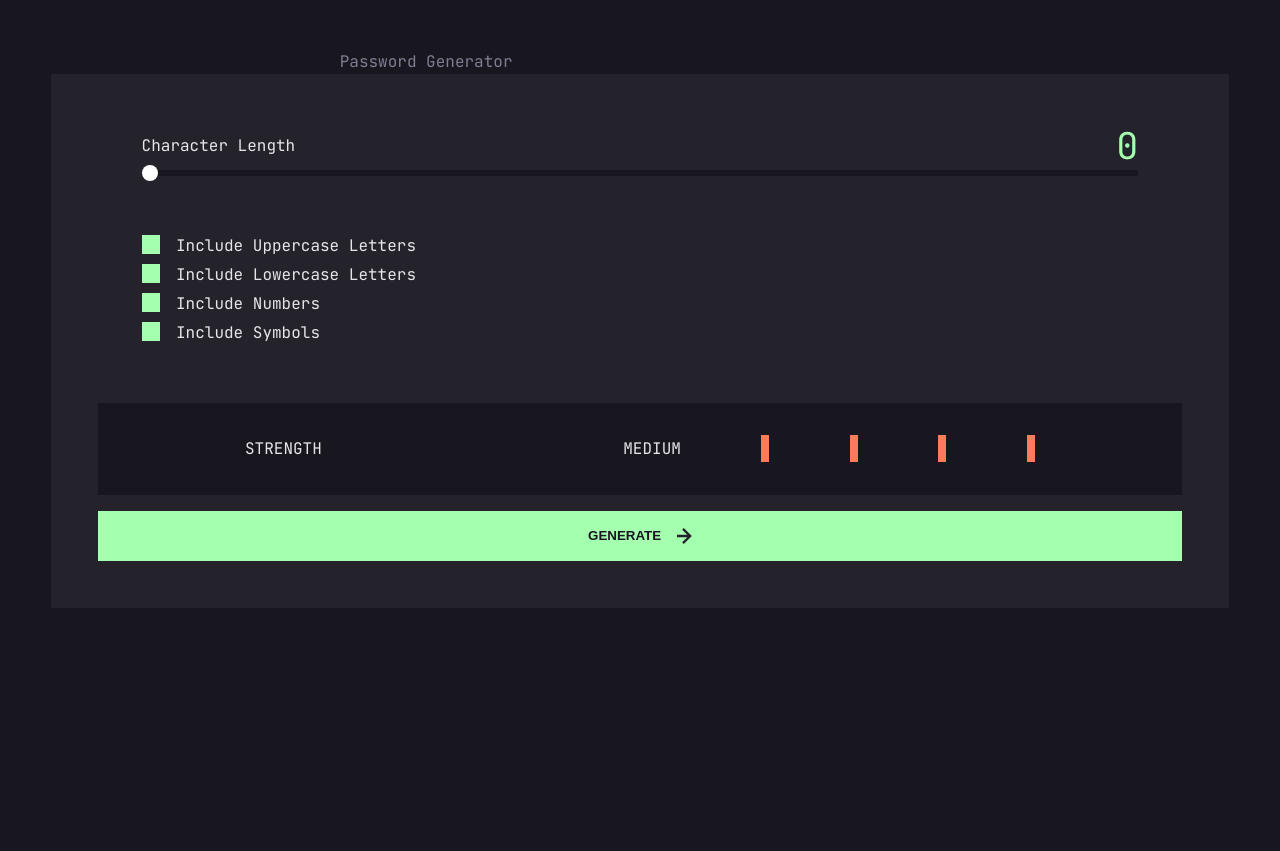
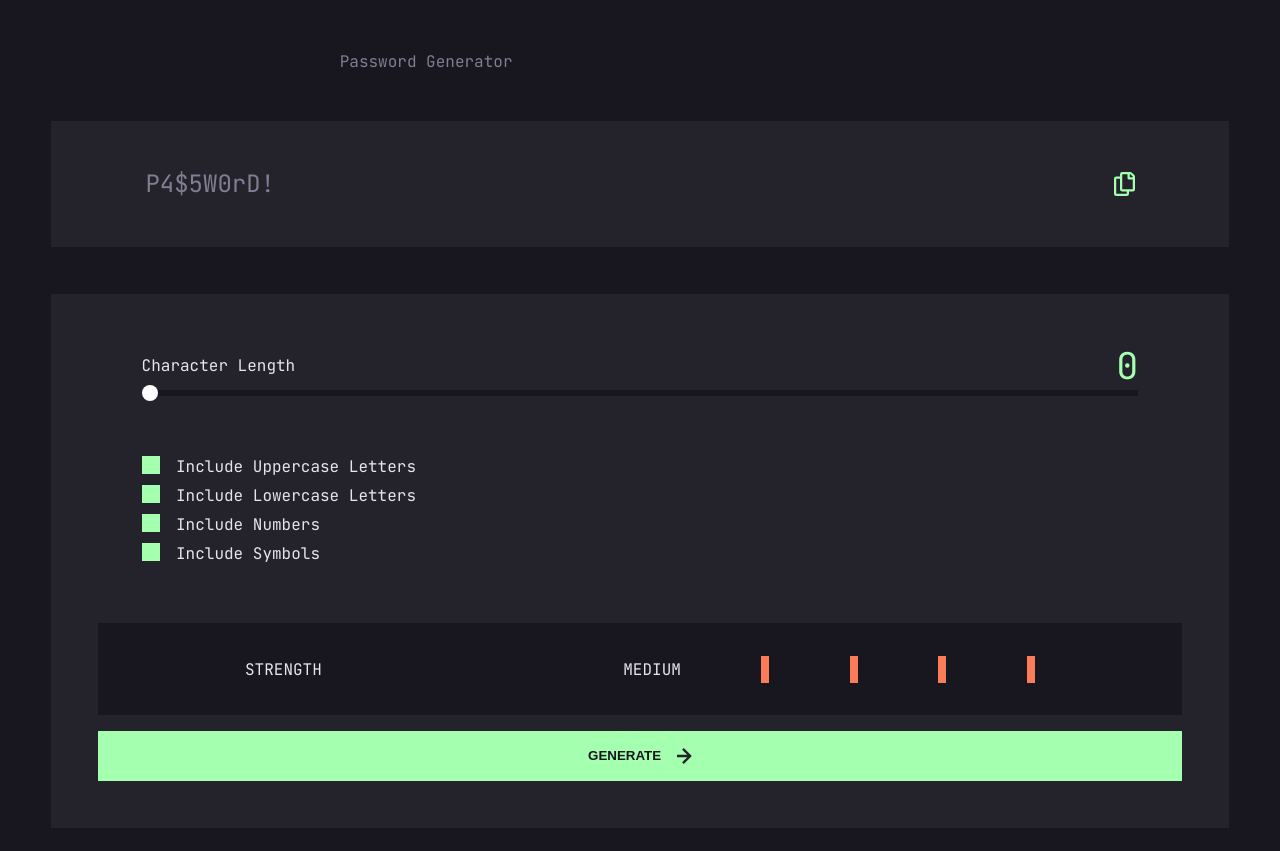
Before and after one commit to spiritoftime/frontend-mentor-password-generator, a React (Create React App) app in the folder my-app/: page / in a window 1280 px wide. Built offline with nearby package versions, Linux system fonts and the light colour scheme.

Commit message:
implemented generate password functionality and display password whenever checkbox is checked/range input changed

```diff
--- a/my-app/src/App.js
+++ b/my-app/src/App.js
@@ -5,9 +5,14 @@ import PasswordBar from "./components/PasswordBar";
 import StrengthIndicator from "./components/StrengthIndicator";
 import Text from "./components/Text";
 import ShowPassword from "./components/ShowPassword";
-import { useReducer } from "react";
+import { useCallback, useEffect, useReducer, useState } from "react";
 import classes from "./css/app.module.css";
 
+import passwordGenerator from "./generatePassword";
+
+// import { symbols, uppercase, lowercase, numbers } from "./passwordsymbols";
+
+// uppercase, lowercase, numebrs, symbol
 const checkboxes = [
   "Include Uppercase Letters",
   "Include Lowercase Letters",
@@ -17,25 +22,34 @@ const checkboxes = [
 function reducer(state, action) {
   return { ...state, ...action };
 }
+
 function App() {
-  const passwordLengthHandler = (length) => {};
-  const [isChecked, dispatchCheckBox] = useReducer(reducer, {
-    0: false,
-    1: false,
-    2: false,
-    3: false,
+  const [password, setPassword] = useState("P4$5W0rD!");
+  const [passwordSpecifications, dispatch] = useReducer(reducer, {
+    length: 0,
+    Uppercase: false,
+    Lowercase: false,
+    Numbers: false,
+    Symbols: false,
   });
+  useEffect(() => {
+    const newPassword = passwordGenerator(passwordSpecifications);
+    console.log(newPassword);
+
+    setPassword(newPassword);
+  }, [passwordSpecifications]);
+
   return (
     <PasswordApp>
       <div className={classes.text}>
         <Text></Text>
       </div>
-      <ShowPassword></ShowPassword>
+      <ShowPassword password={password}></ShowPassword>
       <div className={classes["toggle-div"]}>
-        <PasswordBar getLength={passwordLengthHandler}></PasswordBar>
+        <PasswordBar dispatchHandler={dispatch}></PasswordBar>
         <Checkboxes
           checkboxes={checkboxes}
-          dispatchHandler={dispatchCheckBox}
+          dispatchHandler={dispatch}
         ></Checkboxes>
         <StrengthIndicator></StrengthIndicator>
         <GenerateButton></GenerateButton>
--- a/my-app/src/components/Checkboxes.js
+++ b/my-app/src/components/Checkboxes.js
@@ -6,8 +6,8 @@ const Checkboxes = ({ dispatchHandler, checkboxes }) => {
       {checkboxes.map((checkbox, idx) => {
         return (
           <CheckBox
-            id={idx}
-            key={idx}
+            id={checkbox.split(" ")[1]}
+            key={checkbox.split(" ")[1]}
             content={checkbox}
             dispatchHandler={dispatchHandler}
           ></CheckBox>
--- a/my-app/src/components/PasswordBar.js
+++ b/my-app/src/components/PasswordBar.js
@@ -1,14 +1,16 @@
 import React from "react";
 import classes from "../css/passwordbar.module.css";
 import { useState } from "react";
-const PasswordBar = ({ getLength }) => {
+const PasswordBar = ({ dispatchHandler:dispatch }) => {
   const [number, setNumber] = useState(0);
   const toggleInputHandler = (e) => {
     const inputFill = window.getComputedStyle(e.target, "::after");
     // console.log(inputFill);
     e.target.style.setProperty("--emptyVariable", `${e.target.value * 5}%`);
     // inputFill.width = `${e.target.value * 10}%`;
-    getLength(e.target.value);
+    const action = {};
+    action.length = +e.target.value;
+    dispatch(action);
     setNumber(e.target.value);
   };
   // define a function here to get the number in the input
--- a/my-app/src/components/ShowPassword.js
+++ b/my-app/src/components/ShowPassword.js
@@ -1,7 +1,22 @@
 import React from "react";
-
-const ShowPassword = () => {
-  return <div></div>;
+import classes from "../css/showpassword.module.css";
+const ShowPassword = (props) => {
+  // console.log(props.password);
+  return (
+    <div className={classes.password_div}>
+      <span className={classes.span}>{props.password}</span>
+      <svg
+        className={classes.icon}
+        xmlns="http://www.w3.org/2000/svg"
+        viewBox="0 0 21 24"
+      >
+        <path
+          d="M20.341 3.091 17.909.659A2.25 2.25 0 0 0 16.319 0H8.25A2.25 2.25 0 0 0 6 2.25V4.5H2.25A2.25 2.25 0 0 0 0 6.75v15A2.25 2.25 0 0 0 2.25 24h10.5A2.25 2.25 0 0 0 15 21.75V19.5h3.75A2.25 2.25 0 0 0 21 17.25V4.682a2.25 2.25 0 0 0-.659-1.591ZM12.469 21.75H2.53a.281.281 0 0 1-.281-.281V7.03a.281.281 0 0 1 .281-.281H6v10.5a2.25 2.25 0 0 0 2.25 2.25h4.5v1.969a.282.282 0 0 1-.281.281Zm6-4.5H8.53a.281.281 0 0 1-.281-.281V2.53a.281.281 0 0 1 .281-.281H13.5v4.125c0 .621.504 1.125 1.125 1.125h4.125v9.469a.282.282 0 0 1-.281.281Zm.281-12h-3v-3h.451c.075 0 .147.03.2.082L18.667 4.6a.283.283 0 0 1 .082.199v.451Z"
+          fill="#A4FFAF"
+        ></path>
+      </svg>
+    </div>
+  );
 };
 
 export default ShowPassword;
--- /dev/null
+++ b/my-app/src/css/showpassword.module.css
@@ -0,0 +1,16 @@
+.span {
+  color: var(--strength-text-color);
+  font-size: var(--password-mobile-size);
+  line-height: var(--password-line-height);
+}
+.icon {
+  height: 1.5rem;
+}
+.password_div {
+  background-color: var(--strength-bar-background-color);
+  margin: 4% 0;
+  padding: 4% 8%;
+  display: flex;
+  justify-content: space-between;
+  align-items: center;
+}
--- /dev/null
+++ b/my-app/src/generatePassword.js
@@ -0,0 +1,49 @@
+function getRandomLower() {
+  return String.fromCharCode(Math.floor(Math.random() * 26) + 97);
+}
+function getRandomUpper() {
+  return String.fromCharCode(Math.floor(Math.random() * 26) + 65);
+}
+function getRandomNumber() {
+  return String.fromCharCode(Math.floor(Math.random() * 10) + 48);
+}
+
+function getRandomSymbol() {
+  const symbols = "!@#$%^&*(){}[]=<>/,.";
+  return symbols[Math.floor(Math.random() * symbols.length)];
+}
+export default function passwordGenerator(
+  obj = {
+    length: 0,
+    Uppercase: false,
+    Lowercase: false,
+    Numbers: false,
+    Symbols: false,
+  }
+) {
+  const { length, Uppercase, Lowercase, Numbers, Symbols } = obj;
+  const numTrue = Object.values(obj).reduce((numTrue, value) => {
+    if (value === true) numTrue += 1;
+    return numTrue;
+  }, 0);
+  if (numTrue === 0 || length === 0) return "P4$5W0rD!";
+  let generatedPassword = "";
+
+  for (let i = 0; i < length; i += numTrue) {
+    console.log(i);
+    if (Numbers) {
+      generatedPassword += getRandomNumber();
+    }
+    if (Uppercase) {
+      generatedPassword += getRandomUpper();
+    }
+    if (Symbols) {
+      generatedPassword += getRandomSymbol();
+    }
+    if (Lowercase) {
+      generatedPassword += getRandomLower();
+    }
+  }
+  const finalPassword = generatedPassword.slice(0, length);
+  return finalPassword;
+}
```
